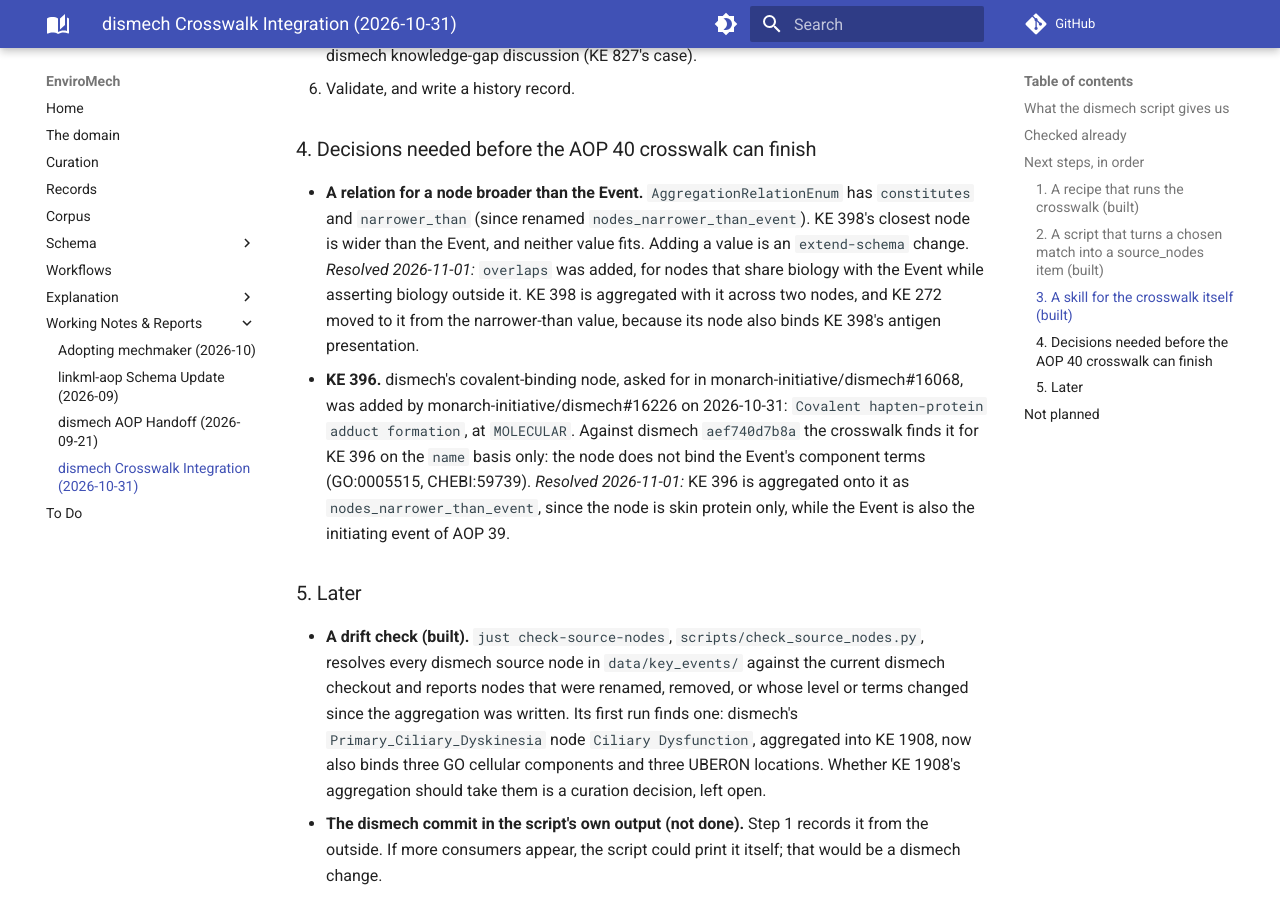
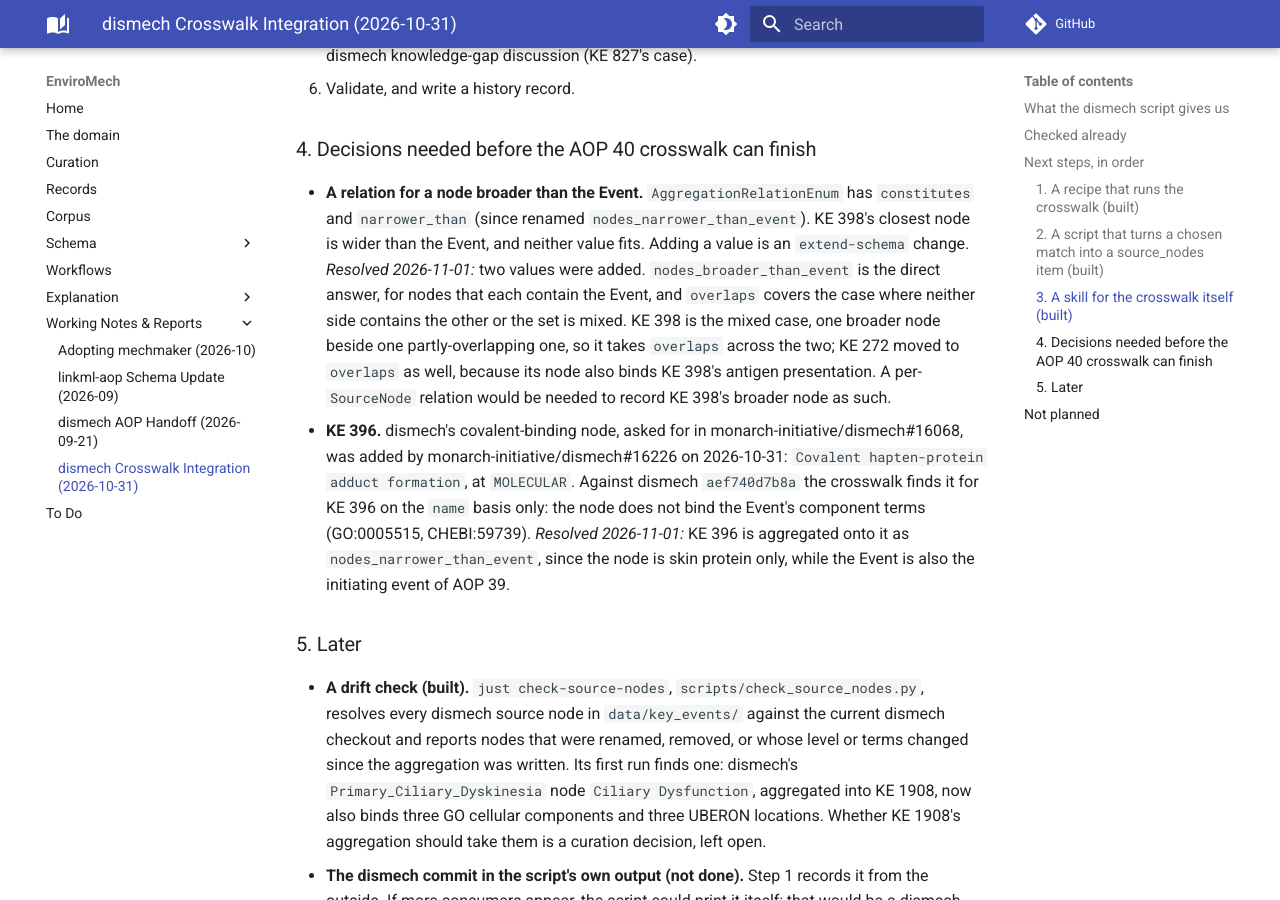
Before and after one commit to monarch-initiative/enviromech, an MkDocs documentation site: the page built from docs/reports/dismech-crosswalk-integration-2026-10-31.md, in a window 1280 px wide and 900 px high, scrolled down 2643 px. Built offline with MkDocs 1.6.1 and Material for MkDocs 9.7.7, drawn with Linux system fonts in a browser that asks for light colours; comment, search, counter and statistics services are not loaded.

Commit message:
Add nodes_broader_than_event, completing the directional pair
Nothing uses it yet, but the pair is established, and adding it narrows
overlaps, whose description had claimed the single-broader-node shape.
overlaps is now for a set where neither side contains the other, or where
the set is mixed.

KE 398 keeps overlaps: its innate activation node contains the Event while
its priming node does not, and the relation is asserted for the set. A note
on the aggregation says so, so the omission does not read as an oversight.

Co-Authored-By: Claude Opus 5 <noreply@anthropic.com>

```diff
--- a/docs/reports/dismech-crosswalk-integration-2026-10-31.md
+++ b/docs/reports/dismech-crosswalk-integration-2026-10-31.md
@@ -116,10 +116,12 @@ rather than copying it. Its steps:
   `constitutes` and `narrower_than` (since renamed `nodes_narrower_than_event`). KE 398's
   closest node is wider than the Event, and
   neither value fits. Adding a value is an `extend-schema` change. *Resolved
-  2026-11-01:* `overlaps` was added, for nodes that share biology with the Event while
-  asserting biology outside it. KE 398 is aggregated with it across two nodes, and KE 272
-  moved to it from the narrower-than value, because its node also binds KE 398's antigen
-  presentation.
+  2026-11-01:* two values were added. `nodes_broader_than_event` is the direct answer, for
+  nodes that each contain the Event, and `overlaps` covers the case where neither side
+  contains the other or the set is mixed. KE 398 is the mixed case, one broader node beside
+  one partly-overlapping one, so it takes `overlaps` across the two; KE 272 moved to
+  `overlaps` as well, because its node also binds KE 398's antigen presentation. A
+  per-`SourceNode` relation would be needed to record KE 398's broader node as such.
 - **KE 396.** dismech's covalent-binding node, asked for in monarch-initiative/dismech#16068,
   was added by monarch-initiative/dismech#16226 on 2026-10-31:
   `Covalent hapten-protein adduct formation`, at `MOLECULAR`. Against dismech `aef740d7b8a`
```
Also changed, not shown: .claude/skills/crosswalk-key-event/SKILL.md (+10 -6 lines), src/enviromech/schema/enviromech.yaml (+27 -15 lines), 3 other files.
